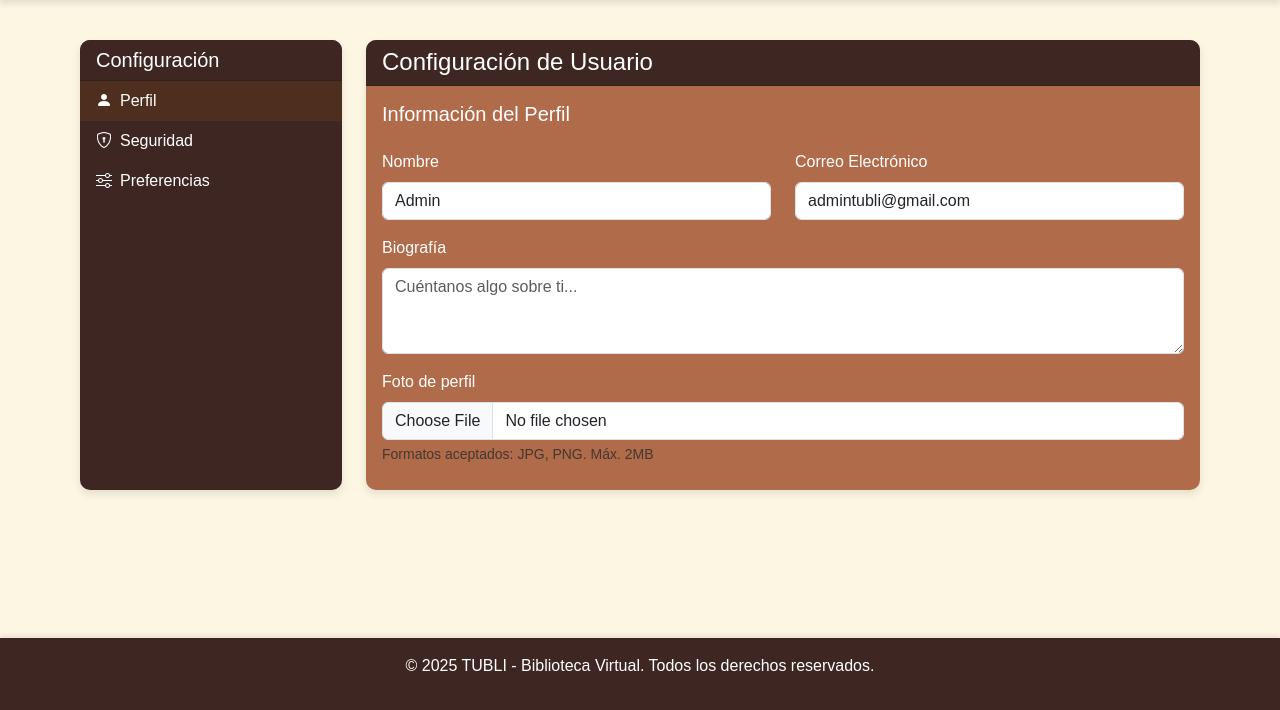
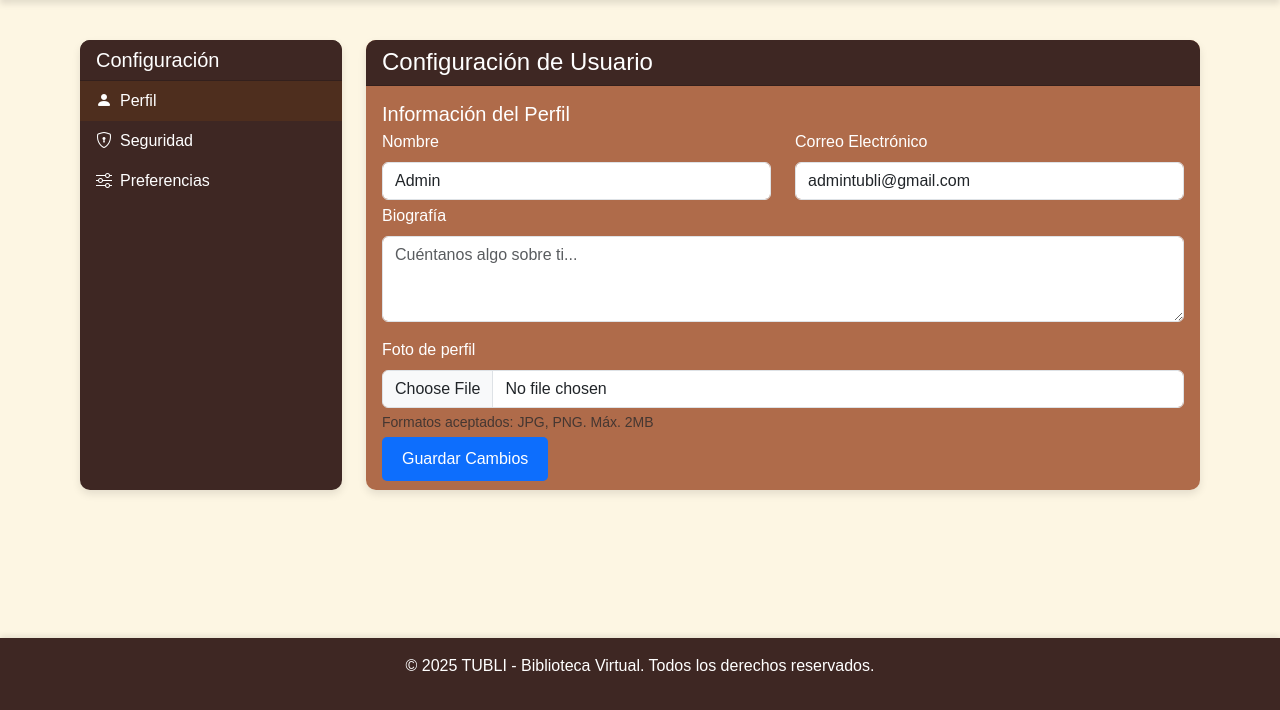
Before and after one commit to daviidjkc/tubli_project, a Flask app: page /configuracion in a window 1280 px wide. Shown: the part 90-800 px from the top of the page. Run offline with Flask 3, Linux system fonts and the light colour scheme; a user stored in the database is signed in.

Commit message:
fase 4.7

```diff
--- a/app/routes/main.py
+++ b/app/routes/main.py
@@ -160,7 +160,7 @@ def add_book():
         flash('El libro contiene palabras inapropiadas. Por favor, revisa el contenido.', 'danger')
         return redirect(url_for('main.index'))
 
-    # --- COMPROBAR LIBRO REPETIDO SOLO POR TÍTULO (ignorando mayúsculas y espacios) ---
+    # --- COMPROBAR LIBRO REPETIDO SOLO POR TÍTULO ---
     titulo_normalizado = title.strip().lower()
     libro_existente = Book.query.filter(
         func.lower(func.trim(Book.title)) == titulo_normalizado
--- a/app/static/css/style.css
+++ b/app/static/css/style.css
@@ -439,7 +439,7 @@ card-security{
 }
 
 .btn-brown {
-  color: #4e2e1e !important;
+  color: #fff !important;
   font-weight: 500;
   transition: color 0.2s;
 }
--- a/app/templates/configuracion.html
+++ b/app/templates/configuracion.html
@@ -35,9 +35,9 @@
           <div class="tab-content">
             <!-- Pestaña de Perfil -->
             <div class="tab-pane fade show active" id="perfil">
-              <h5 class="mb-4">Información del Perfil</h5>
-              <form id="perfil-form" enctype="multipart/form-data">
-                <div class="row mb-3">
+              <h5 class="mb-1">Información del Perfil</h5>
+              <form id="perfil-form" enctype="multipart/form-data" method="POST" action="/update_profile">
+                <div class="row mb-1">
                   <div class="col-md-6">
                     <label for="nombre" class="form-label">Nombre</label>
                     <input type="text" class="form-control" id="nombre" name="nombre" value="{{ current_user.username }}">
@@ -56,13 +56,14 @@
                   <textarea class="form-control" id="bio" rows="3" placeholder="Cuéntanos algo sobre ti..."></textarea>
                 </div>
 
-                <div class="mb-4">
+                <div class="mb-1">
                   <label for="fotoPerfil" class="form-label">Foto de perfil</label>
                   <input type="file" class="form-control" id="fotoPerfil" name="fotoPerfil">
                   <div class="form-text">Formatos aceptados: JPG, PNG. Máx. 2MB</div>
                 </div>
-
-                <button type="submit" class="btn btn-primary mt-3">Guardar Cambios</button>
+                <div class="text-start mb-1">
+                  <button type="submit" class="btn btn-primary">Guardar Cambios</button>
+                </div>
               </form>
             </div>
 
```
